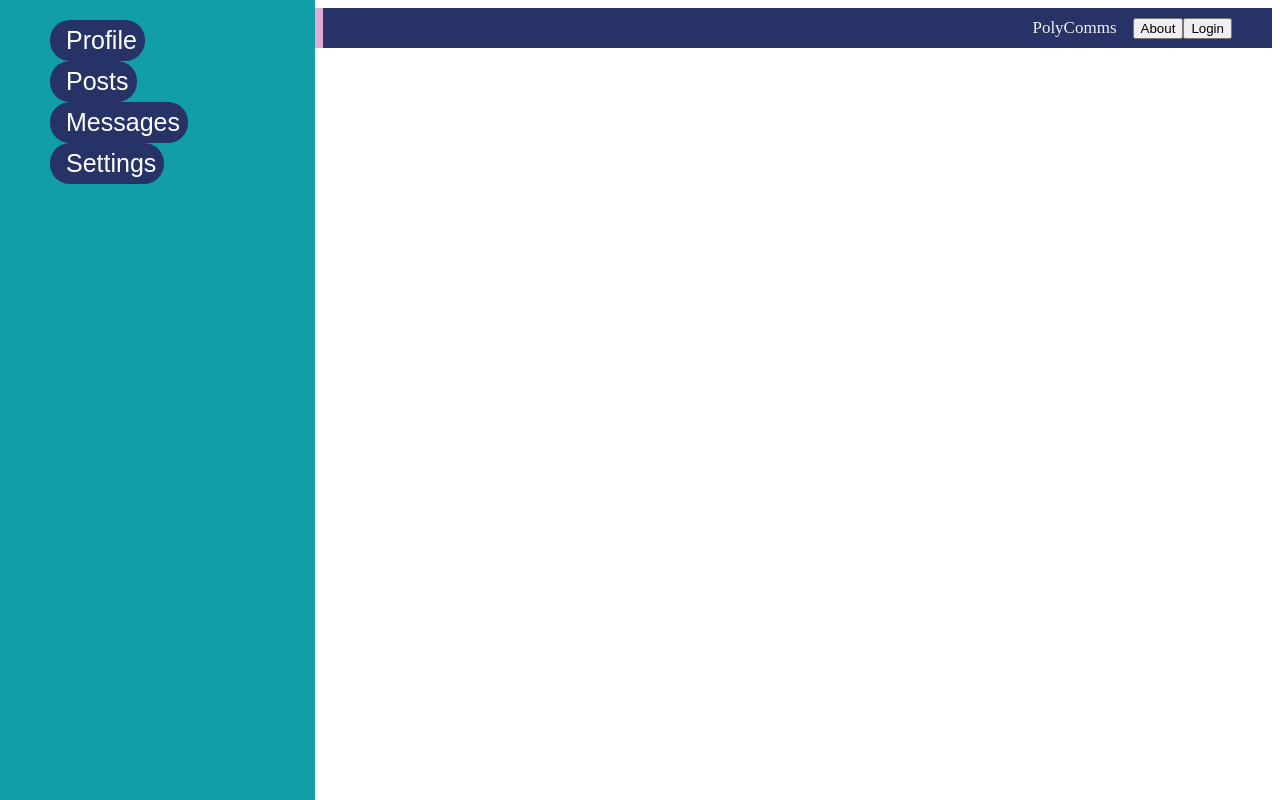
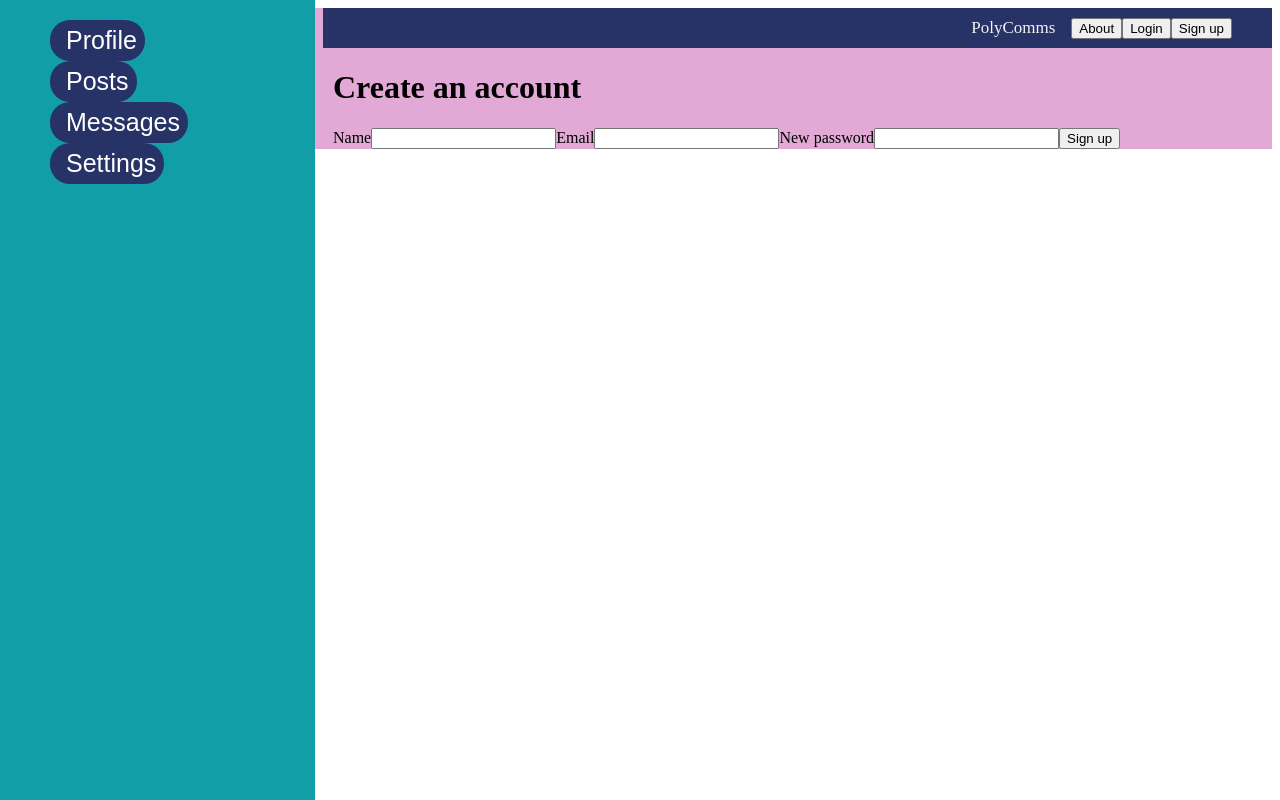
Before and after one commit to seanoyama/poly-commissions, a React (Vite) app in the folder packages/react-frontend/: page /signup in a window 1280 px wide. Built offline with nearby package versions, Linux system fonts and the light colour scheme.

Commit message:
signup posts to backend

```diff
--- a/packages/react-frontend/src/App.tsx
+++ b/packages/react-frontend/src/App.tsx
@@ -1,5 +1,6 @@
 import "./App.css";
 import LoginPage from "./pages/LoginPage";
+import SignupPage from "./pages/SignupPage";
 import MessagesPage from "./pages/MessagesPage";
 import PostsPage from "./pages/PostsPage";
 import { BrowserRouter, Routes, Route } from "react-router";
@@ -46,6 +47,14 @@ function App() {
                 Login
               </button>
             </form>
+
+            <form
+              action="http://localhost:5173/signup"
+              method="get">
+              <button className="navBarItem" type="submit">
+                Sign up
+              </button>
+            </form>
           </nav>
           <Routes>
             <Route
@@ -55,6 +64,10 @@ function App() {
             <Route
               path="/login"
               element={<LoginPage />}
+            />
+            <Route
+              path="/signup"
+              element={<SignupPage />}
             />
             <Route
               path="/posts"
--- /dev/null
+++ b/packages/react-frontend/src/SignupForm.tsx
@@ -0,0 +1,98 @@
+import { useState, type FormEvent } from "react";
+
+const API_URL = "http://localhost:8000";
+const CAL_POLY_EMAIL = /^[^\s@]+@calpoly\.edu$/i;
+
+type SignupResponse = {
+  error?: string;
+  id?: string;
+  email?: string;
+  name?: string;
+};
+
+export default function SignupForm() {
+  const [error, setError] = useState("");
+  const [message, setMessage] = useState("");
+  const [isSubmitting, setIsSubmitting] = useState(false);
+
+  async function handleSubmit(event: FormEvent<HTMLFormElement>) {
+    event.preventDefault();
+    setError("");
+    setMessage("");
+    setIsSubmitting(true);
+
+    const formData = new FormData(event.currentTarget);
+    const name = String(formData.get("name") ?? "").trim();
+    const email = String(formData.get("email") ?? "").trim();
+    const password = String(formData.get("password") ?? "");
+
+    if (!CAL_POLY_EMAIL.test(email)) {
+      setError("Please use your @calpoly.edu email address.");
+      setIsSubmitting(false);
+      return;
+    }
+
+    try {
+      const response = await fetch(`${API_URL}/users`, {
+        method: "POST",
+        headers: { "Content-Type": "application/json" },
+        body: JSON.stringify({ name, email, password })
+      });
+      const result = (await response.json()) as SignupResponse;
+
+      if (!response.ok) {
+        throw new Error(result.error ?? "Unable to create your account.");
+      }
+
+      setMessage(`Account created for ${result.name ?? name}.`);
+      event.currentTarget.reset();
+    } catch (err) {
+      setError(
+        err instanceof Error ? err.message : "Unable to create your account."
+      );
+    } finally {
+      setIsSubmitting(false);
+    }
+  }
+
+  return (
+    <form className="loginForm" onSubmit={handleSubmit}>
+      <label htmlFor="name">Name</label>
+      <input
+        id="name"
+        name="name"
+        type="text"
+        autoComplete="name"
+        required
+        disabled={isSubmitting}
+      />
+
+      <label htmlFor="email">Email</label>
+      <input
+        id="email"
+        name="email"
+        type="email"
+        autoComplete="email"
+        required
+        disabled={isSubmitting}
+      />
+
+      <label htmlFor="password">New password</label>
+      <input
+        id="password"
+        name="password"
+        type="password"
+        autoComplete="new-password"
+        required
+        disabled={isSubmitting}
+      />
+
+      {error && <p role="alert">{error}</p>}
+      {message && <p>{message}</p>}
+
+      <button type="submit" disabled={isSubmitting}>
+        {isSubmitting ? "Creating account..." : "Sign up"}
+      </button>
+    </form>
+  );
+}
--- /dev/null
+++ b/packages/react-frontend/src/pages/SignupPage.tsx
@@ -0,0 +1,11 @@
+import "../App.css";
+import SignupForm from "../SignupForm";
+
+export default function SignupPage() {
+  return (
+    <div className="main">
+      <h1>Create an account</h1>
+      <SignupForm />
+    </div>
+  );
+}
```
Also changed, not shown: 2 other files (tests, documents, lock files or other folders).
